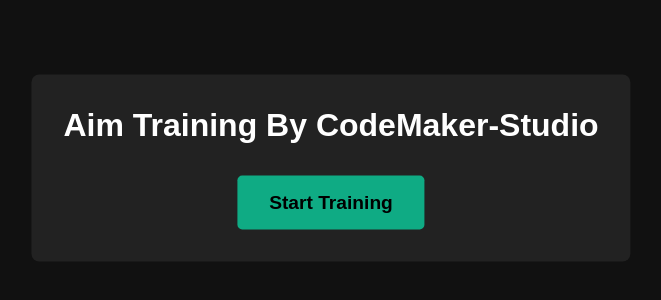
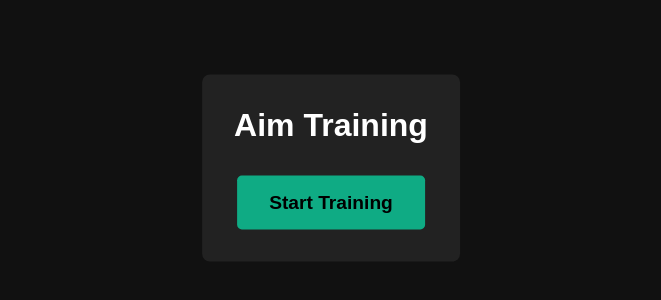
Before and after one commit to Na3ar-17/aim-training, a plain HTML site: page index.html in a window 1280 px wide. Shown: the part 232-532 px from the top of the page, without its empty margins (309-970 px from the left). Drawn offline with Linux system fonts and the light colour scheme.

Commit message:
Update index.html

```diff
--- a/index.html
+++ b/index.html
@@ -10,7 +10,7 @@
 	</head>
 	<body>
 		<div class="content">
-			<h1>Aim Training By CodeMaker-Studio</h1>
+			<h1>Aim Training</h1>
 			<button class="action-button">Start Training</button>
 		</div>
 		<div class="statistics">
```
